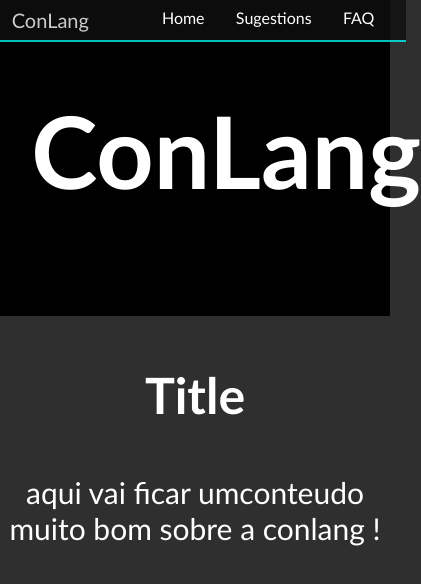
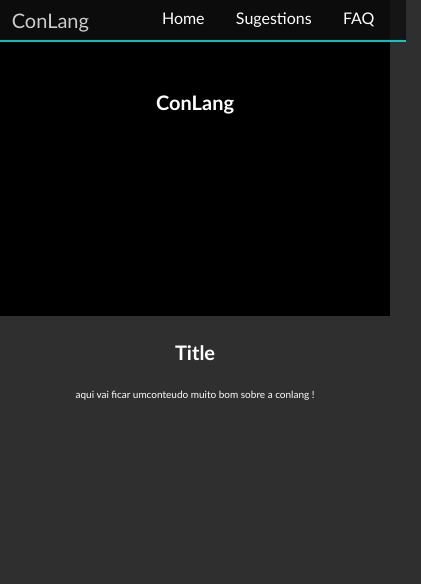
Before and after one commit to ViniciusBoldan/assemble, a plain HTML site: page index.html in a window 390 px wide. Shown: the whole page, 421 px wide, since content can reach past the window. Drawn offline with Linux system fonts and the light colour scheme.

Commit message:
Update responsivo.css

```diff
--- a/css/responsivo.css
+++ b/css/responsivo.css
@@ -18,16 +18,16 @@
         height: 30%;
     }
     .banner h1{
-        font-size: 100px;
+        font-size: 20px;
         margin-top: 18%;
     }
 
 /*conteudo, titulo e paragrafo*/
     .content h2{
-        font-size: 50px;
+        font-size: 20px;
     }
     .content p{
-        font-size: 30px;
+        font-size: 10px;
         padding: 0px;
     }
 }
```
